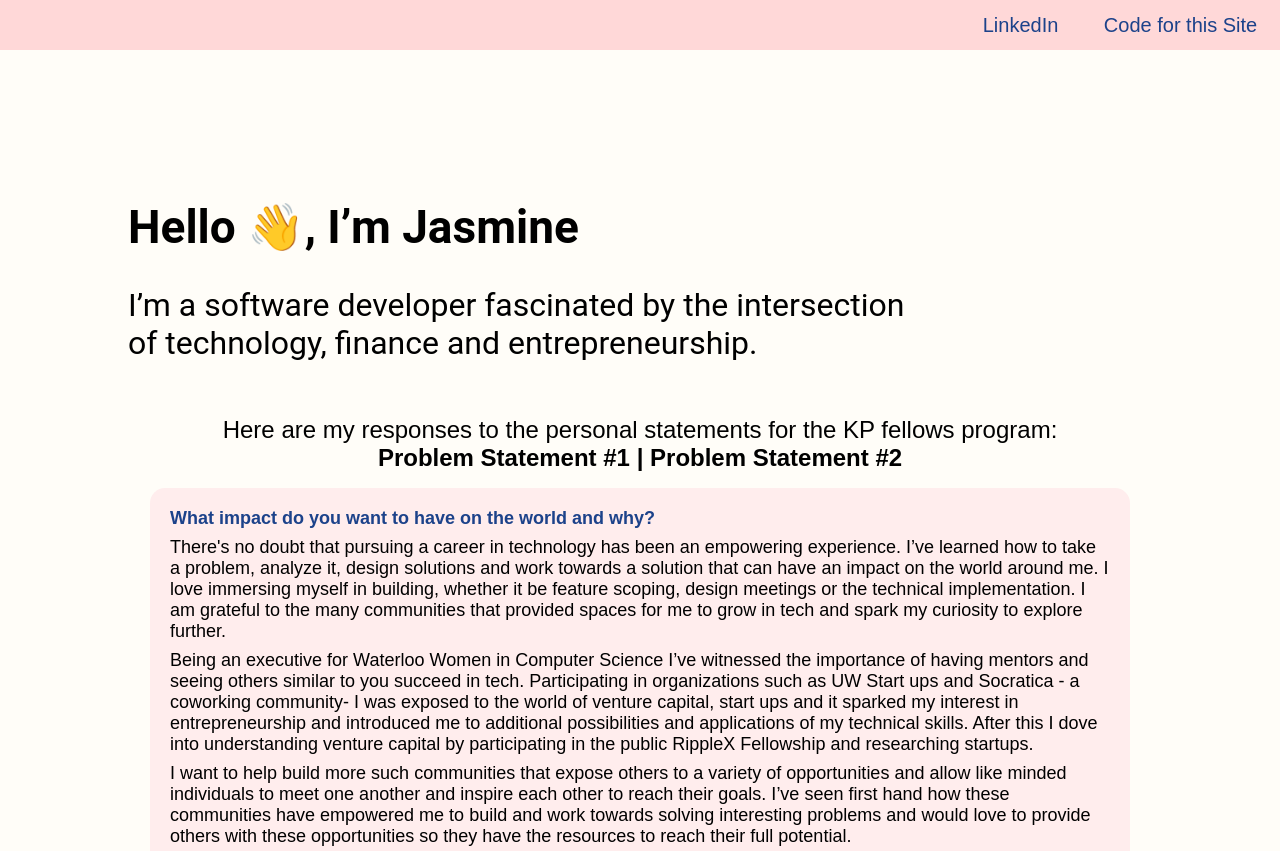
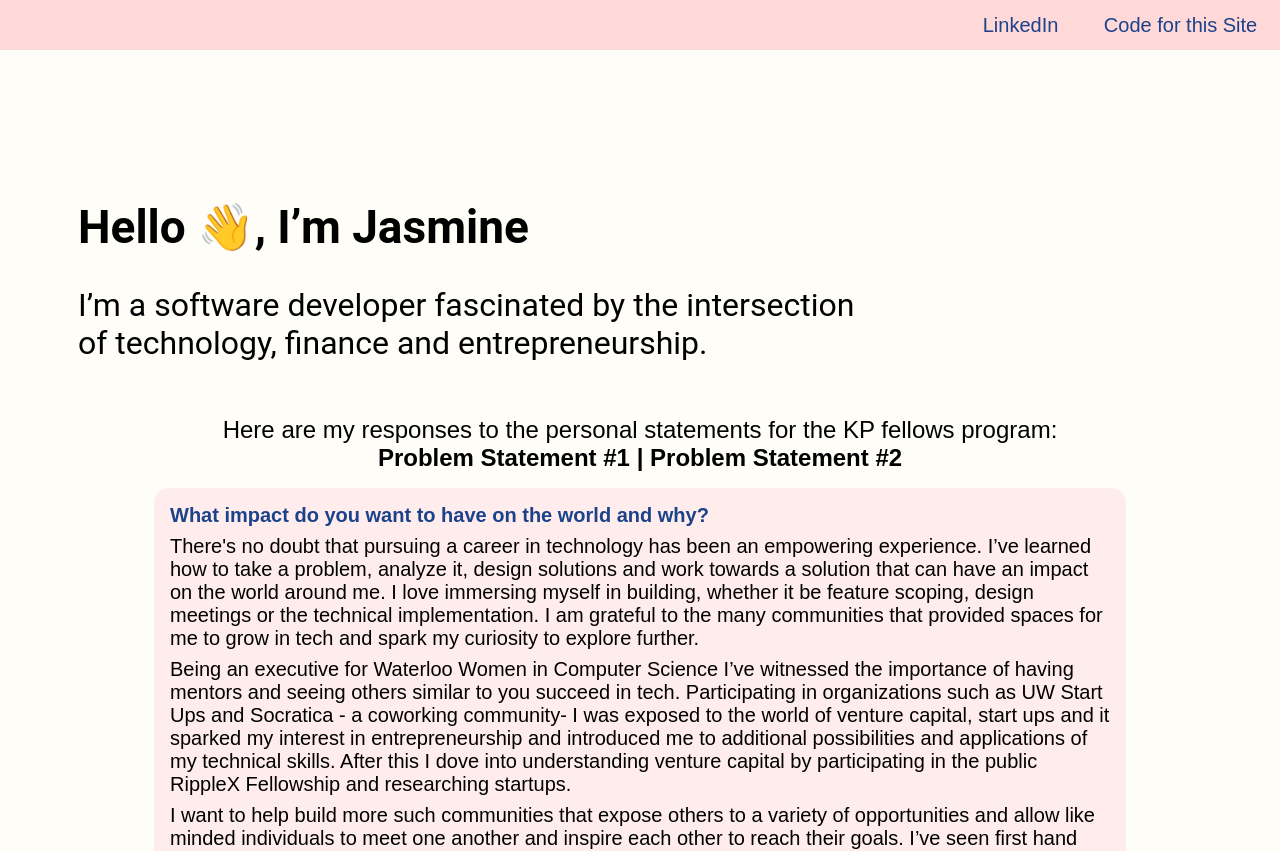
Before and after one commit to jasminekbal/KPFellowsSite, a React (Create React App) app: page / in a window 1280 px wide. Shown: the top 851 px of the page. Built offline with nearby package versions, Linux system fonts and the light colour scheme.

Commit message:
final touches

```diff
--- a/public/index.html
+++ b/public/index.html
@@ -24,7 +24,7 @@
       work correctly both with client-side routing and a non-root public URL.
       Learn how to configure a non-root public URL by running `npm run build`.
     -->
-    <title>Kleiner Perkins Fellowship Apps</title>
+    <title>Kleiner Perkins Fellowship Application</title>
   </head>
   <body>
     <noscript>You need to enable JavaScript to run this app.</noscript>
--- a/src/App.css
+++ b/src/App.css
@@ -3,15 +3,11 @@
   background-color: #FFFDF8;
   font-family: 'Quicksand', sans-serif;
   color: black;
+
 }
 
 .App-navlink{
   display: block;
-}
-
-.App-logo {
-  height: 40vmin;
-  pointer-events: none;
 }
 
 .App-navbar{
@@ -19,6 +15,12 @@
   background-color: #FFD8D8;
   display: flex;
   justify-content: flex-end;
+}
+
+.App-body {
+  display: flex;
+  flex-direction: row;
+  justify-content: center;
 }
 
 .App-navlinks{
@@ -44,8 +46,7 @@ width: 320px;
 }
 
 .App-words {
-  margin-left: 10%;
-  margin-right: 10%;
+  width: 1156px;
 }
 
 .App-subheading {
@@ -53,6 +54,7 @@ width: 320px;
   font-size: 32px;
   width: 800px;
   margin-bottom: 54px;
+  padding-left: 16px;
 }
 
 .App-promptLinks{
@@ -73,10 +75,12 @@ width: 320px;
   font-family: 'Roboto', sans-serif;
   font-size: 46px;
   margin-top: 150px;
+  padding-left: 16px;
 }
 
 .App-prompt{
-  padding: 20px;
+  width: 70%;
+  padding: 16px;
   background-color: #FFEDED;
   border-radius: 15px;
   width: 940px;
@@ -84,7 +88,7 @@ width: 320px;
   font-family: 'Quicksand', sans-serif;
   font-weight: 500;
   font-style: normal;
-  font-size: 18px;
+  font-size: 20px;
 }
 
 .App-promptTitle {
--- a/src/App.js
+++ b/src/App.js
@@ -19,10 +19,12 @@ function App() {
 
         </div>
 
+        <div className='App-body'>
         <div className='App-words'>
+
         <h1 className="App-header">Hello <span role="img" aria-label="Wave">👋</span>, I’m Jasmine</h1>
         <p className="App-subheading"> I’m a software developer fascinated by the intersection of technology, finance and entrepreneurship.   </p>
-        </div>
+
 
         <div className='App-promptInfo'>
           <div>
@@ -36,7 +38,7 @@ function App() {
           <div className='App-prompt'>
             <div className='App-promptTitle'>What impact do you want to have on the world and why?</div>
             <div className='App-promptText'> There's no doubt that pursuing a career in technology has been an empowering experience. I’ve learned how to take a problem, analyze it, design solutions and work towards a solution that can have an impact on the world around me. I love immersing myself in building, whether it be feature scoping, design meetings or the technical implementation. I am grateful to the many communities that provided spaces for me to grow in tech and spark my curiosity to explore further.  </div>
-            <div className='App-promptText'> Being an executive for Waterloo Women in Computer Science I’ve witnessed the importance of having mentors and seeing others similar to you succeed in tech. Participating in organizations such as UW Start ups and Socratica - a coworking community- I was exposed to the world of venture capital, start ups and it sparked my interest in entrepreneurship and introduced me to additional possibilities and applications of my technical skills. After this I dove into understanding venture capital by participating in the public RippleX Fellowship and researching startups. </div>
+            <div className='App-promptText'> Being an executive for Waterloo Women in Computer Science I’ve witnessed the importance of having mentors and seeing others similar to you succeed in tech. Participating in organizations such as UW Start Ups and Socratica - a coworking community- I was exposed to the world of venture capital, start ups and it sparked my interest in entrepreneurship and introduced me to additional possibilities and applications of my technical skills. After this I dove into understanding venture capital by participating in the public RippleX Fellowship and researching startups. </div>
             <div className='App-promptText'> I want to help build more such communities that expose others to a variety of opportunities and allow like minded individuals to meet one another and inspire each other to reach their goals. I’ve seen first hand how these communities have empowered me to build and work towards solving interesting problems and would love to provide others with these opportunities so they have the resources to reach their full potential.</div>
           </div>}
 
@@ -49,6 +51,8 @@ function App() {
             <div className='App-promptText'> These experiences empowered me to continue learning and growing my skills, and sparked my interest in startups, entrepreneurship and in building communities. I’ve been inspired to use the intersection between my interests and technical background to find creative solutions to problems around me. </div>
           </div>}
         </div>
+        </div>
+        </div>
 
     </div>
   );
```
